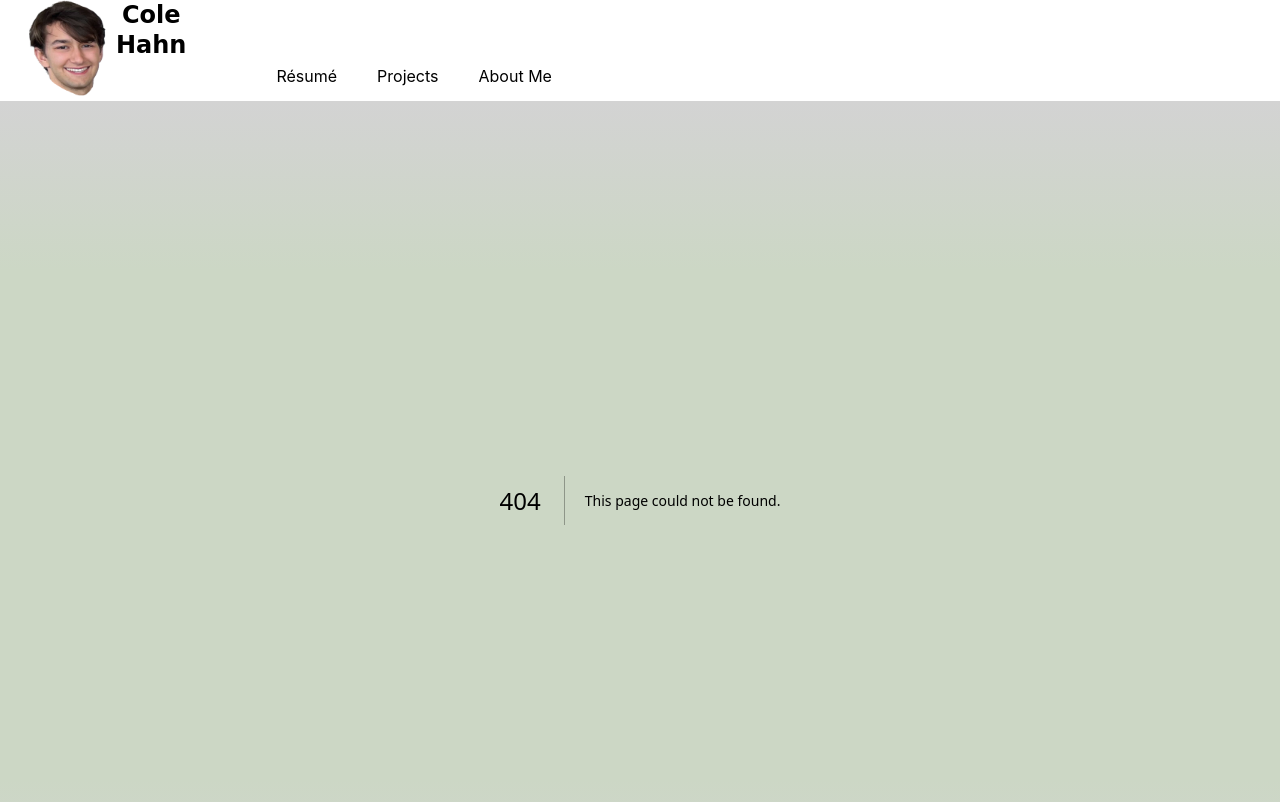
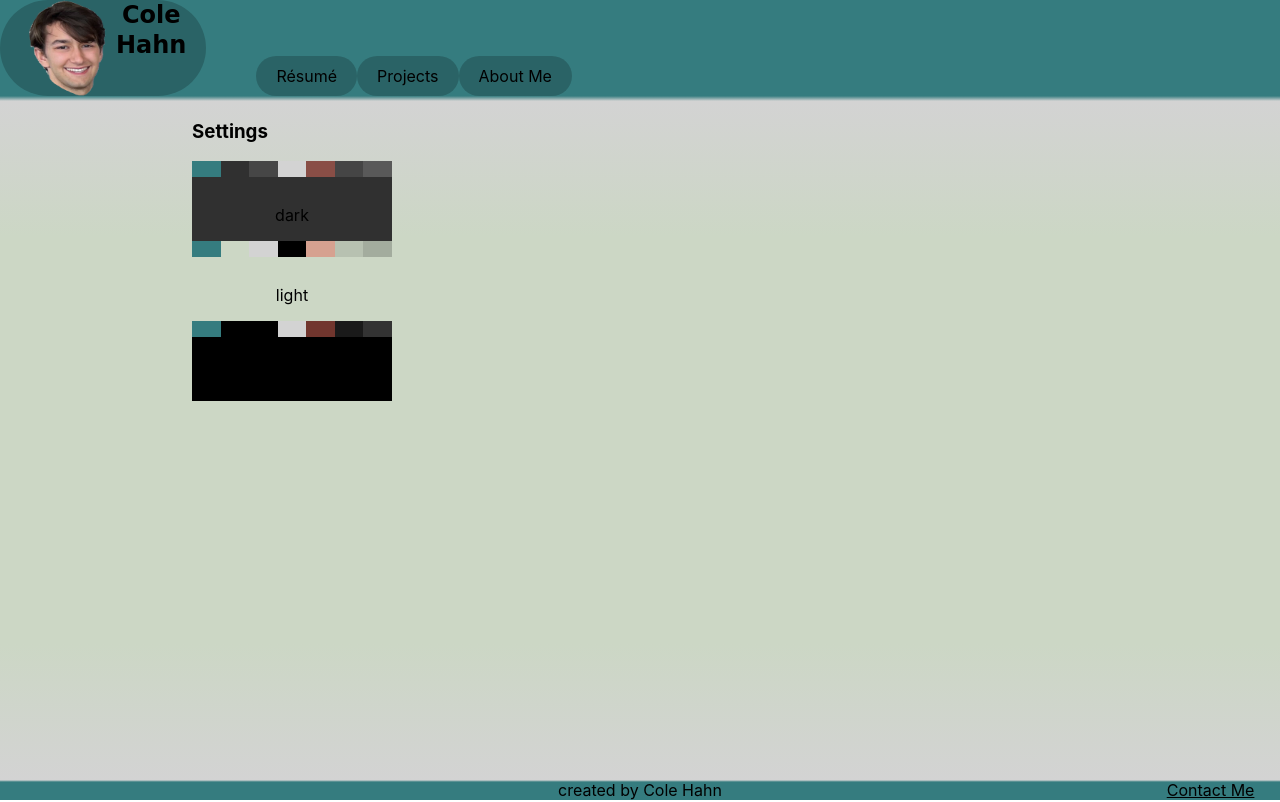
Before and after one commit to colehahn/colehahn.github.io, a Next.js app: page /settings in a window 1280 px wide. Before the commit this address had no page. Shown: the top 802 px of the page. Built offline with nearby package versions, Linux system fonts and the light colour scheme.

Commit message:
customizable color themes at /settings.
got rid of @prefers-color-scheme, and detect with JS. makes theming
simpler

```diff
--- a/src/components/common/Footer.tsx
+++ b/src/components/common/Footer.tsx
@@ -2,10 +2,7 @@ import React from "react";
 import styled from "styled-components";
 
 const FooterDiv = styled.div`
-  background: linear-gradient(var(--background2) 0%, --var(--primary) 10%);
-  @media (prefers-color-scheme: dark) {
-    background: linear-gradient(var(--background2-dark) 0%, var(--primary) 10%);
-  }
+  background: linear-gradient(var(--background2) 0%, var(--primary) 10%);
   text-align: center;
 `;
 
--- a/src/components/common/Header.tsx
+++ b/src/components/common/Header.tsx
@@ -6,13 +6,7 @@ import { useRouter } from "next/router";
 
 const HeaderDiv = styled.div`
   padding-bottom: calc(12vh * 0.05);
-  background: linear-gradient(var(--primary) 95%, var(background2) 100%);
-  @media (prefers-color-scheme: dark) {
-    background: linear-gradient(
-      var(--primary) 95%,
-      var(--background2-dark) 100%
-    );
-  }
+  background: linear-gradient(var(--primary) 95%, var(--background2) 100%);
   min-height: 12vh;
   position: relative;
   display: flex;
--- a/src/components/common/HeaderLink.tsx
+++ b/src/components/common/HeaderLink.tsx
@@ -14,13 +14,7 @@ const StyledLink = styled.a`
   background-color: ${(propss: any) =>
     propss[`data-currentpage`] === propss[`data-to`]
       ? "var(--accent)"
-      : `rgba(255, 255, 255, 0.2)`};
-  @media (prefers-color-scheme: dark) {
-    background-color: ${(propss: any) =>
-      propss[`data-currentpage`] === propss[`data-to`]
-        ? `var(--accent)`
-        : `rgba(0, 0, 0, 0.2)`};
-  }
+      : `var(--transparent-more-opaque)`};
   height: max-content;
 
   transition: background-color 300ms;
@@ -28,13 +22,7 @@ const StyledLink = styled.a`
     background-color: ${(propss: any) =>
       propss[`data-currentpage`] === propss[`data-to`]
         ? `var(--accent)`
-        : `rgba(255, 255, 255, 0.1)`};
-    @media (prefers-color-scheme: dark) {
-      background-color: ${(propss: any) =>
-        propss[`data-currentpage`] === propss[`data-to`]
-          ? `var(--accent)`
-          : `rgba(0, 0, 0, 0.1)`};
-    }
+        : `var(--transparent)`};
   }
 `;
 
--- a/src/components/views/home/Tile.tsx
+++ b/src/components/views/home/Tile.tsx
@@ -7,9 +7,6 @@ const TileDiv = styled.button`
   font-family: inherit;
 
   background-color: var(--background2);
-  @media (prefers-color-scheme: dark) {
-    background-color: var(--background2-dark);
-  }
   min-width: 15vw;
   padding: 10px 20px;
   margin: 10px;
--- a/src/components/views/projects/TileMapSerializer.tsx
+++ b/src/components/views/projects/TileMapSerializer.tsx
@@ -11,9 +11,6 @@ const StyledTable = styled.table`
   margin: 1em 0;
   border: 1px solid;
   background-color: var(--background);
-  @media (prefers-color-scheme: dark) {
-    background-color: var(background-dark);
-  }
   text-align: center;
   & thead tr th {
     border-left: 1px solid;
--- a/src/components/views/shortcuts/MainLink.tsx
+++ b/src/components/views/shortcuts/MainLink.tsx
@@ -20,9 +20,6 @@ const MainLinkDiv = styled.a`
   align-items: center;
 
   box-shadow: 0px 8px 24px var(--background2);
-  @media (prefers-color-scheme: dark) {
-    box-shadow: 0px 8px 24px var(--background2-dark);
-  }
   border: 2px solid gray;
 
   &:hover {
--- a/src/pages/_app.jsx
+++ b/src/pages/_app.jsx
@@ -5,14 +5,13 @@ import Header from "../components/common/Header";
 import Footer from "../components/common/Footer";
 import { device } from "../utils/device";
 import "../styles/gradient-border.css";
+import { themes, setTheme } from "../pages/settings";
 
 const AppDiv = styled.div`
   min-height: 100vh;
   display: flex;
   flex-direction: column;
-  @media (prefers-color-scheme: dark) {
-    color: var(--text-dark);
-  }
+  color: var(--text);
 `;
 
 const ComponentDiv = styled.div`
@@ -23,14 +22,6 @@ const ComponentDiv = styled.div`
     var(--background) 80%,
     var(--background2) 100%
   );
-  @media (prefers-color-scheme: dark) {
-    background: linear-gradient(
-      var(--background2-dark) 0%,
-      var(--background-dark) 20%,
-      var(--background-dark) 80%,
-      var(--background2-dark) 100%
-    );
-  }
   padding-left: 5vw;
   padding-right: 5vw;
   overflow: hidden;
@@ -58,6 +49,37 @@ const ComponentDiv = styled.div`
   }
 `;
 
+if (typeof window !== "undefined") {
+  window.onload = () => {
+    const themeIndex = localStorage.getItem("themeIndex");
+    if (typeof themeIndex !== "undefined" && themeIndex !== null) {
+      // user has selected a theme
+      setTheme(parseInt(themeIndex));
+    } else if (
+      window.matchMedia &&
+      window.matchMedia("(prefers-color-scheme: light)").matches
+    ) {
+      // user wants light mode
+      setTheme(themes.findIndex((theme) => theme.name === "light"));
+    } else {
+      setTheme(themes.findIndex((theme) => theme.name === "dark"));
+    }
+
+    window
+      .matchMedia("(prefers-color-scheme: dark)")
+      .addEventListener("change", function (e) {
+        if (
+          window.matchMedia &&
+          window.matchMedia("(prefers-color-scheme: light)").matches
+        ) {
+          setTheme(themes.findIndex((theme) => theme.name === "light"));
+        } else {
+          setTheme(themes.findIndex((theme) => theme.name === "dark"));
+        }
+      });
+  };
+}
+
 export default function MyApp({ Component, pageProps }) {
   return (
     <AppDiv>
--- /dev/null
+++ b/src/pages/settings.tsx
@@ -0,0 +1,90 @@
+import React from "react";
+import styled from "styled-components";
+
+const ThemeSelector = styled.button`
+  width: 200px;
+  height: 5em;
+  padding: 0;
+  border: none;
+  display: flex;
+  flex-direction: column;
+  justify-content: space-between;
+  font-family: inherit;
+  font-size: inherit;
+`;
+
+export const themes = [
+  {
+    name: "dark",
+    properties: [
+      ["--primary", "rgb(53, 124, 127)"],
+      ["--background", "#303030"],
+      ["--background2", "#464646"],
+      ["--text", "lightgray"],
+      ["--accent", "rgba(226, 109, 92, 0.5)"],
+      ["--transparent", "rgba(255, 255, 255, 0.1)"],
+      ["--transparent-more-opaque", "rgba(255, 255, 255, 0.2)"],
+    ],
+  },
+  {
+    name: "light",
+    properties: [
+      ["--primary", "rgb(53, 124, 127)"],
+      ["--background", "rgb(204, 215, 197)"],
+      ["--background2", "lightgray"],
+      ["--text", "black"],
+      ["--accent", "rgba(226, 109, 92, 0.5)"],
+      ["--transparent", "rgba(0, 0, 0, 0.1)"],
+      ["--transparent-more-opaque", "rgba(0, 0, 0, 0.2)"],
+    ],
+  },
+  {
+    name: "midnight",
+    properties: [
+      ["--primary", "rgb(53, 124, 127)"],
+      ["--background", "black"],
+      ["--background2", "black"],
+      ["--text", "lightgray"],
+      ["--accent", "rgba(226, 109, 92, 0.5)"],
+      ["--transparent", "rgba(255, 255, 255, 0.1)"],
+      ["--transparent-more-opaque", "rgba(255, 255, 255, 0.2)"],
+    ],
+  },
+];
+
+export const setTheme = (i: number) => {
+  localStorage.setItem("themeIndex", "" + i);
+  for (const property of themes[i].properties) {
+    document.documentElement.style.setProperty(property[0], property[1]);
+  }
+};
+
+export const Settings: React.FC = () => {
+  return (
+    <div>
+      <h3>Settings</h3>
+      {themes.map((theme, i) => (
+        <ThemeSelector
+          onClick={() => setTheme(i)}
+          key={i}
+          style={{ backgroundColor: theme.properties[1][1] }}
+        >
+          <div style={{ display: "flex" }}>
+            {theme.properties.map((property, i) => (
+              <div
+                style={{
+                  width: `calc(200px / ${theme.properties.length})`,
+                  height: "1em",
+                  backgroundColor: property[1],
+                }}
+              ></div>
+            ))}
+          </div>
+          <p style={{ textAlign: "center", width: "100%" }}>{theme.name}</p>
+        </ThemeSelector>
+      ))}
+    </div>
+  );
+};
+
+export default Settings;
--- a/src/styles/index.css
+++ b/src/styles/index.css
@@ -1,11 +1,11 @@
 :root {
   --primary: rgb(53, 124, 127);
-  --background: rgb(204, 215, 197);
-  --background2: lightgray;
-  --background-dark: #303030;
-  --background2-dark: #464646;
-  --text-dark: lightgray;
+  --background: #303030;
+  --background2: #464646;
+  --text: lightgray;
   --accent: rgba(226, 109, 92, 0.5);
+  --transparent: rgba(255, 255, 255, 0.1);
+  --transparent-more-opaque: rgba(255, 255, 255, 0.2);
 }
 
 body {
```
Also changed, not shown: src/components/common/CopyCode.tsx (+2 -11 lines).
